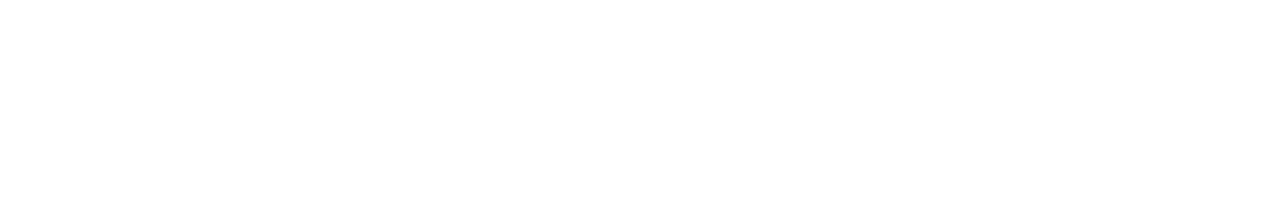
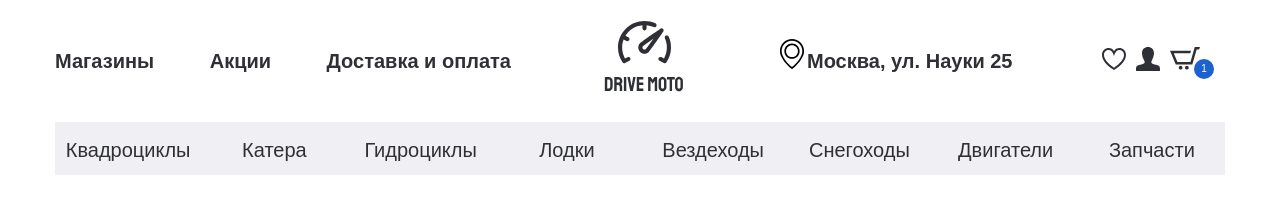
Before and after one commit to koshmar1319/gidro, a plain HTML site: page index.html in a window 1280 px wide. Drawn offline with nearby package versions, Linux system fonts and the light colour scheme.

Commit message:
add header

```diff
--- /dev/null
+++ b/css/fonts.css
@@ -0,0 +1,35 @@
+@font-face {
+  font-family: 'SFProDisplay-Regular', sans-serif;
+  src: url('../fonts/SFProDisplay-Regular.woff2') format('woff2'),
+    url('../fonts/SFProDisplay-Regular.woff') format('woff');
+  font-weight: 400;
+  font-style: normal;
+  font-display: swap;
+}
+
+@font-face {
+  font-family: 'SFProDisplay-Medium', sans-serif;
+  src: url('../fonts/SFProDisplay-Medium.woff2') format('woff2'),
+    url('../fonts/SFProDisplay-Medium.woff') format('woff');
+  font-weight: 500;
+  font-style: normal;
+  font-display: swap;
+}
+
+@font-face {
+  font-family: 'SFProDisplay-Semibold', sans-serif;
+  src: url('../fonts/SFProDisplay-Semibold.woff2') format('woff2'),
+    url('../fonts/SFProDisplay-Semibold.woff') format('woff');
+  font-weight: 600;
+  font-style: normal;
+  font-display: swap;
+}
+
+@font-face {
+  font-family: 'SFProDisplay-Bold', sans-serif;
+  src: url('../fonts/SFProDisplay-Bold.woff2') format('woff2'),
+    url('../fonts/SFProDisplay-Bold.woff') format('woff');
+  font-weight: 700;
+  font-style: normal;
+  font-display: swap;
+}
--- a/css/style.css
+++ b/css/style.css
@@ -0,0 +1,161 @@
+html {
+  box-sizing: border-box;
+}
+
+*,
+*::before,
+*::after {
+  box-sizing: inherit;
+}
+
+a {
+  text-decoration: none;
+  color: inherit;
+}
+
+ul,
+li {
+  margin: 0;
+  padding: 0;
+  list-style: none;
+}
+
+h1,
+h2,
+h3,
+h4,
+h5,
+h6 {
+  margin: 0;
+}
+
+body {
+  color: #2F3035;
+  font-family: 'SFProDisplay-Regular', sans-serif;
+  font-size: 20px;
+  line-height: 24px;
+  font-weight: 400;
+}
+
+.container {
+  max-width: 1200px;
+  padding: 0 15px;
+  margin: 0 auto;
+}
+
+.header__top-inner {
+  display: flex;
+  justify-content: space-between;
+  align-items: center;
+  min-height: 122px;
+  font-family: 'SFProDisplay-Bold', sans-serif;
+  font-weight: 700;
+}
+
+.menu__item {
+  display: inline-block;
+}
+
+.menu__item+.menu__item {
+  padding-left: 50px;
+}
+
+.header__box {
+  display: flex;
+}
+
+.header__address {
+  margin-right: 60px;
+  width: 265px;
+  padding-left: 30px;
+  position: relative;
+}
+
+.header__address::before {
+  content: '';
+  position: absolute;
+  background-image: url(../images/address-icon.svg);
+  width: 30px;
+  height: 30px;
+  left: 0;
+  top: -10px;
+}
+
+.user-list {
+  margin-right: 15px;
+  display: flex;
+  align-items: center;
+}
+
+.user-list__item {
+  padding-right: 10px;
+}
+
+.basket {
+  position: relative;
+}
+
+.basket__num {
+  position: absolute;
+  font-family: 'SFProDisplay-Medium', sans-serif;
+  font-weight: 500;
+  color: #fff;
+  font-size: 10px;
+  line-height: 20px;
+  width: 20px;
+  height: 20px;
+  background-color: #1c62cd;
+  border-radius: 50%;
+  text-align: center;
+  bottom: -15px;
+  right: -14px;
+}
+
+.header__bottom {
+  margin-bottom: 78px;
+}
+
+.menu-categories {
+  background-color: #F0F0F4;
+  display: flex;
+  justify-content: space-around;
+  align-items: center;
+  min-height: 53px;
+}
+
+.menu-categories__item {
+  position: relative;
+}
+
+.menu-categories__link {
+  transition: all .3s;
+  font-weight: 400;
+  padding: 15px 0 14px;
+  position: absolute;
+  top: 50%;
+  left: 50%;
+  transform: translate(-50%, -50%);
+}
+
+.menu-categories__link::before {
+  content: '';
+  position: absolute;
+  width: 0;
+  left: auto;
+  right: 0;
+  background-color: #1c62cd;
+  height: 3px;
+  bottom: -2px;
+  transition: all .3s;
+}
+
+.menu-categories__link:hover {
+  color: #000;
+  /* text-shadow: 1px 0px 0px; */
+}
+
+.menu-categories__link:hover::before {
+  width: 100%;
+  right: auto;
+  left: 0;
+}
--- a/index.html
+++ b/index.html
@@ -1,5 +1,6 @@
 <!DOCTYPE html>
-<html lang="en">
+<html lang="ru">
+
 <head>
   <meta charset="UTF-8">
   <meta name="viewport" content="width=device-width, initial-scale=1.0">
@@ -7,13 +8,97 @@
   <title>Document</title>
   <link rel="stylesheet" href="css/normalize.css">
   <link rel="stylesheet" href="css/slick.css">
+  <link rel="stylesheet" href="css/fonts.css">
   <link rel="stylesheet" href="css/style.css">
 </head>
+
 <body>
 
+  <header class="header">
+    <div class="header__top">
+      <div class="container">
+        <div class="header__top-inner">
+          <nav class="menu">
+            <ul class="menu__list">
+              <li class="menu__item">
+                <a class="menu__link" href="#">
+                  Магазины
+                </a>
+              </li>
+              <li class="menu__item">
+                <a class="menu__link" href="#">
+                  Акции
+                </a>
+              </li>
+              <li class="menu__item">
+                <a class="menu__link" href="#">
+                  Доставка и оплата
+                </a>
+              </li>
+            </ul>
+          </nav>
+          <a class="logo" href="#">
+            <img class="logo__img" src="images/logo.svg" alt="Изображение логотипа">
+          </a>
+          <div class="header__box">
+            <p class="header__address">Москва, ул. Науки 25</p>
+            <ul class="user-list">
+              <li class="user-list__item">
+                <a class="user-list__link" href="#">
+                  <img src="images/heart.svg" alt="Изображение сердца">
+                </a>
+              </li>
+              <li class="user-list__item">
+                <a class="user-list__link" href="#">
+                  <img src="images/user.svg" alt="Изображение пользователя">
+                </a>
+              </li>
+              <li class="user-list__item">
+                <a class="user-list__link basket" href="#">
+                  <img src="images/basket.svg" alt="Изображение корзины">
+                  <p class="basket__num">1</p>
+                </a>
+              </li>
+            </ul>
+          </div>
+        </div>
+      </div>
+    </div>
+    <div class="header__bottom">
+      <div class="container">
+        <ul class="menu-categories">
+          <li class="menu-categories__item">
+            <a class="menu-categories__link" href="#">Квадроциклы</a>
+          </li>
+          <li class="menu-categories__item">
+            <a class="menu-categories__link" href="#">Катера</a>
+          </li>
+          <li class="menu-categories__item">
+            <a class="menu-categories__link" href="#">Гидроциклы</a>
+          </li>
+          <li class="menu-categories__item">
+            <a class="menu-categories__link" href="#">Лодки</a>
+          </li>
+          <li class="menu-categories__item">
+            <a class="menu-categories__link" href="#">Вездеходы</a>
+          </li>
+          <li class="menu-categories__item">
+            <a class="menu-categories__link" href="#">Снегоходы</a>
+          </li>
+          <li class="menu-categories__item">
+            <a class="menu-categories__link" href="#">Двигатели</a>
+          </li>
+          <li class="menu-categories__item">
+            <a class="menu-categories__link" href="#">Запчасти</a>
+          </li>
+        </ul>
+      </div>
+    </div>
+  </header>
 
   <script src="https://ajax.googleapis.com/ajax/libs/jquery/3.4.1/jquery.min.js"></script>
   <script src="js/slick.min.js"></script>
   <script src="js/main.js"></script>
 </body>
+
 </html>
```
Also changed, not shown: fonts/SFProDisplay-Bold.woff (added), fonts/SFProDisplay-Bold.woff2 (added), fonts/SFProDisplay-Medium.woff (added), fonts/SFProDisplay-Medium.woff2 (added), fonts/SFProDisplay-Regular.woff (added), fonts/SFProDisplay-Regular.woff2 (added), fonts/SFProDisplay-Semibold.woff (added), fonts/SFProDisplay-Semibold.woff2 (added), images/address-icon.svg (added), images/basket.svg (added), images/heart.svg (added), images/logo.svg (added), images/user.svg (added).
